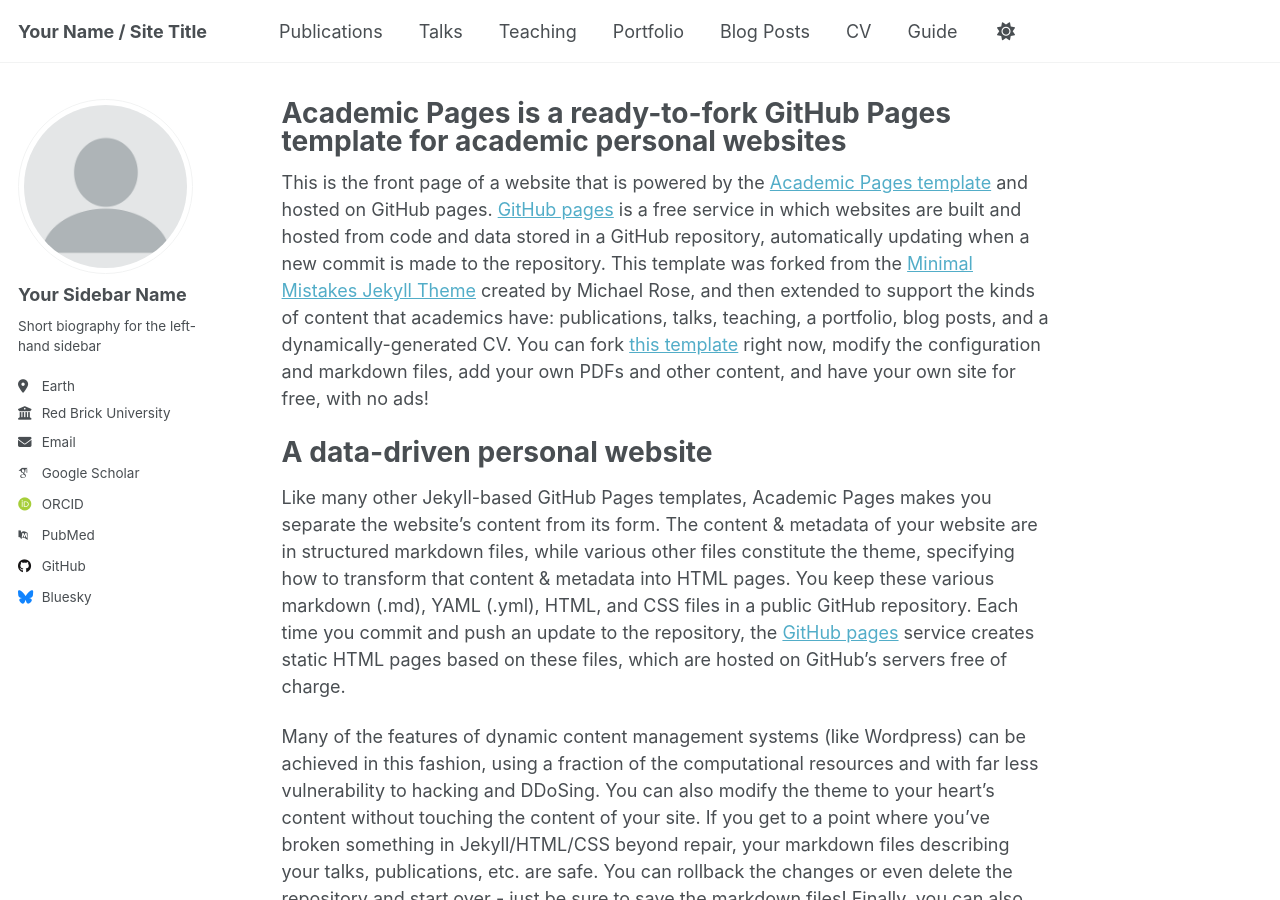
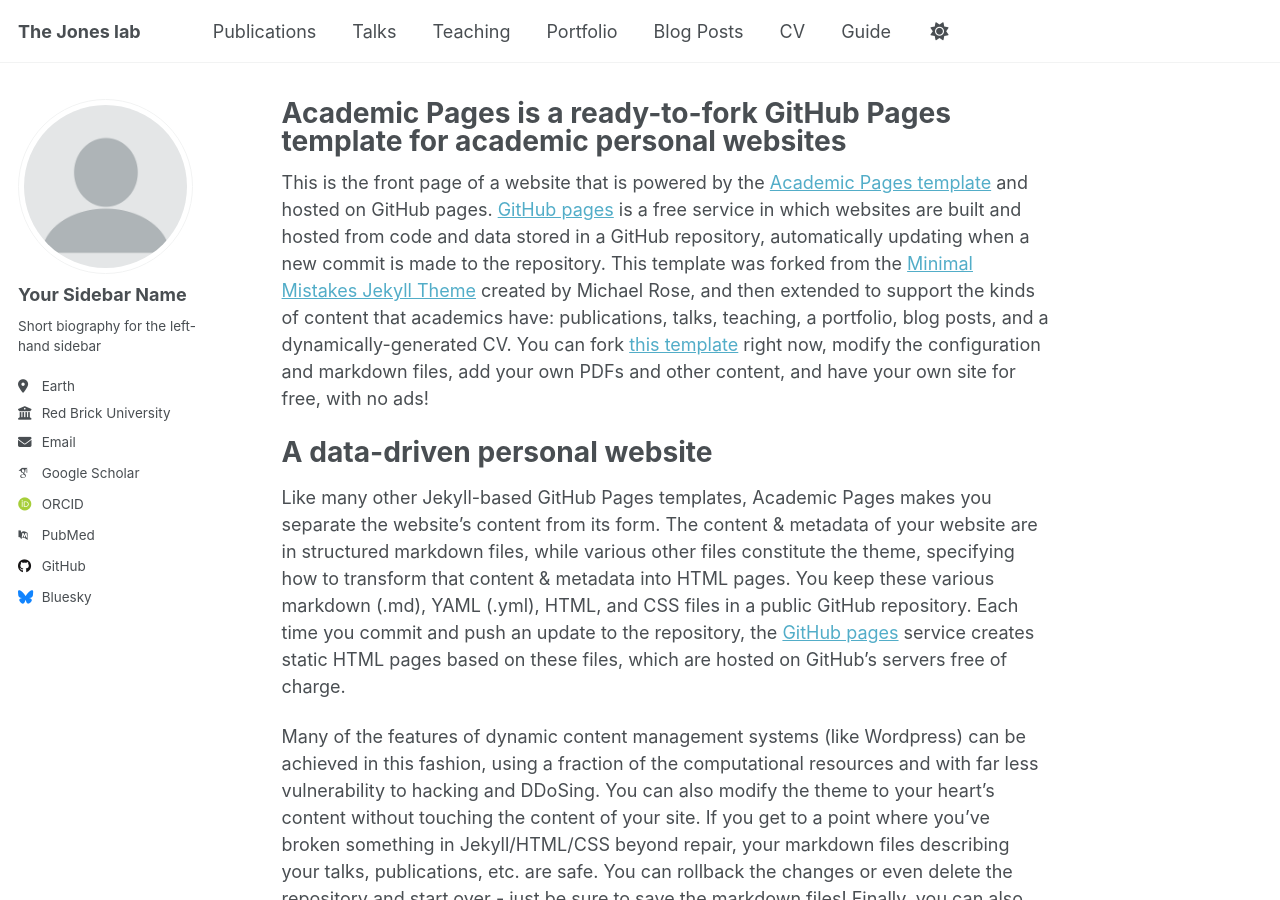
Before and after one commit to joneslunglab/joneslunglab.github.io, a Jekyll site: the page built from _pages/about.md, in a window 1280 px wide and 900 px high. Built offline with Jekyll 4.4.1, drawn with Linux system fonts in a browser that asks for light colours; some web fonts are replaced; some of the changed lines change nothing that is shown.

Commit message:
Update _config.yml

```diff
--- a/_config.yml
+++ b/_config.yml
@@ -9,11 +9,11 @@
 # Basic Site Settings
 locale                   : "en-US"
 site_theme               : "default"
-title                    : "Your Name / Site Title"
+title                    : "The Jones lab"
 title_separator          : "-"
 name                     : &name "Your Name"
 description              : &description "personal description"
-url                      : https://academicpages.github.io # the base hostname & protocol for your site e.g. "https://[your GitHub username].github.io"
+url                      : "https://joneslunglab.github.io/"
 baseurl                  : "" # the subpath of your site, e.g. "/blog"
 repository               : "academicpages/academicpages.github.io"
 
@@ -235,7 +235,7 @@
       type: posts
     values:
       layout: single
-      author_profile: true
+      author_profile: false
       read_time: true
       comments: true
       share: true
@@ -246,14 +246,14 @@
       type: pages
     values:
       layout: single
-      author_profile: true
+      author_profile: false
   # _teaching
   - scope:
       path: ""
       type: teaching
     values:
       layout: single
-      author_profile: true
+      author_profile: false
       share: true
       comments: true
   # _publications
@@ -262,7 +262,7 @@
       type: publications
     values:
       layout: single
-      author_profile: true
+      author_profile: false
       share: true
       comments: true
   # _portfolio
@@ -271,7 +271,7 @@
       type: portfolio
     values:
       layout: single
-      author_profile: true
+      author_profile: false
       share: true
       comment: true
   # _talks
@@ -280,7 +280,7 @@
       type: talks
     values:
       layout: talk
-      author_profile: true
+      author_profile: false
       share: true
 
 
```
